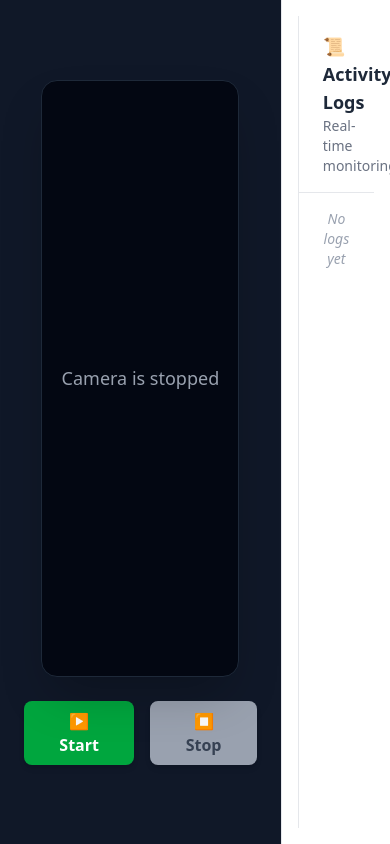
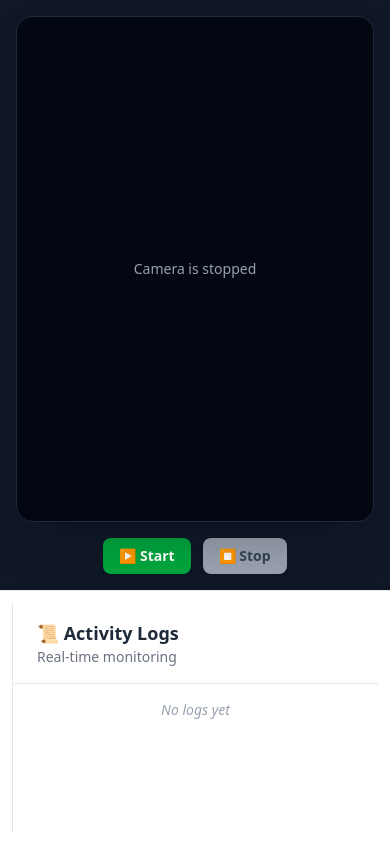
Before and after one commit to raviswamiii/Video-Proctoring-System, a React (Vite) app in the folder Frontend/: page /interview in a window 390 px wide. Built offline with nearby package versions, Linux system fonts and the light colour scheme.

Commit message:
objectDetection

```diff
--- a/Frontend/src/components/VideoFeed.jsx
+++ b/Frontend/src/components/VideoFeed.jsx
@@ -202,7 +202,6 @@ export const VideoFeed = ({ addLog, onRecordingReady, isRunning }) => {
 
     const startCamera = async () => {
       try {
-        // Start camera stream
         streamRef.current = await navigator.mediaDevices.getUserMedia({
           video: { width: 640, height: 480 },
           audio: true,
@@ -210,10 +209,9 @@ export const VideoFeed = ({ addLog, onRecordingReady, isRunning }) => {
 
         if (videoRef.current) {
           videoRef.current.srcObject = streamRef.current;
-          await videoRef.current.play(); // <-- important
+          await videoRef.current.play();
         }
 
-        // Recording setup
         mediaRecorderRef.current = new MediaRecorder(streamRef.current);
         chunksRef.current = [];
         mediaRecorderRef.current.ondataavailable = (e) => {
@@ -223,7 +221,6 @@ export const VideoFeed = ({ addLog, onRecordingReady, isRunning }) => {
           onRecordingReady(chunksRef.current);
         mediaRecorderRef.current.start();
 
-        // Detection loop
         const runLoop = async () => {
           if (!videoRef.current || !detectorRef.current) {
             requestAnimationFrame(runLoop);
@@ -247,7 +244,7 @@ export const VideoFeed = ({ addLog, onRecordingReady, isRunning }) => {
           );
           ctx.restore();
 
-          // Draw detections only when found
+          // Draw detections
           predictions.forEach((p) => {
             if (
               ["cell phone", "book", "laptop", "tablet", "paper"].includes(p.class)
@@ -281,7 +278,10 @@ export const VideoFeed = ({ addLog, onRecordingReady, isRunning }) => {
     };
 
     const stopAll = () => {
-      if (mediaRecorderRef.current && mediaRecorderRef.current.state !== "inactive") {
+      if (
+        mediaRecorderRef.current &&
+        mediaRecorderRef.current.state !== "inactive"
+      ) {
         mediaRecorderRef.current.stop();
       }
       if (streamRef.current) {
@@ -295,21 +295,25 @@ export const VideoFeed = ({ addLog, onRecordingReady, isRunning }) => {
   }, [isRunning, addLog, onRecordingReady]);
 
   return (
-    <div className="relative w-full h-full">
+    <div className="relative w-full h-full flex items-center justify-center bg-black">
       {loading && (
-        <div className="absolute top-0 left-0 w-full h-full flex items-center justify-center bg-black text-white">
+        <div className="absolute inset-0 flex items-center justify-center bg-black text-white text-base sm:text-lg">
           Loading object detector...
         </div>
       )}
-      {/* Raw video (hidden, unmirrored) */}
+
+      {/* Raw video (hidden) */}
       <video ref={videoRef} autoPlay playsInline muted className="hidden" />
-      {/* Canvas (mirrored preview + detections) */}
-      <canvas
-        ref={canvasRef}
-        width={640}
-        height={480}
-        className="w-full h-full object-contain bg-black"
-      />
+
+      {/* Responsive Canvas */}
+      <div className="w-full max-w-5xl aspect-video">
+        <canvas
+          ref={canvasRef}
+          width={640}
+          height={480}
+          className="w-full h-full rounded-lg shadow-lg object-contain"
+        />
+      </div>
     </div>
   );
 };
--- a/Frontend/src/pages/Interview.jsx
+++ b/Frontend/src/pages/Interview.jsx
@@ -4,9 +4,9 @@ import { LogsPanel } from "../components/LogsPanel";
 
 export const Interview = () => {
   const [logs, setLogs] = useState([]);
-  const [isRunning, setIsRunning] = useState(false); // camera ON/OFF
+  const [isRunning, setIsRunning] = useState(false);
   const [recordedChunks, setRecordedChunks] = useState([]);
-  const [showSave, setShowSave] = useState(false); // toggles Stop → Save
+  const [showSave, setShowSave] = useState(false);
 
   const addLog = (type) => {
     setLogs((prev) => [...prev, { type, timestamp: new Date().toISOString() }]);
@@ -14,12 +14,12 @@ export const Interview = () => {
 
   const handleStart = () => {
     setIsRunning(true);
-    setShowSave(false); // reset Save button
+    setShowSave(false);
   };
 
   const handleStop = () => {
     setIsRunning(false);
-    setShowSave(true); // show Save button
+    setShowSave(true);
   };
 
   const handleSave = () => {
@@ -35,40 +35,40 @@ export const Interview = () => {
 
     URL.revokeObjectURL(url);
     setRecordedChunks([]);
-    setShowSave(false); // reset
+    setShowSave(false);
   };
 
   return (
-    <div className="flex h-screen w-full bg-gray-100 relative">
+    <div className="flex flex-col lg:flex-row h-screen w-full bg-gray-100 relative">
       {/* Left: Video Section */}
-      <div className="flex-1 flex flex-col items-center justify-center bg-gray-900 p-6 relative">
-        <div className="w-[85%] h-[75%] rounded-2xl overflow-hidden shadow-2xl border border-gray-800 flex justify-center items-center bg-gray-950 relative">
+      <div className="flex-1 flex flex-col items-center justify-center bg-gray-900 p-4 sm:p-6 relative">
+        <div className="w-full sm:w-[90%] lg:w-[85%] h-[60vh] sm:h-[70vh] lg:h-[75%] rounded-2xl overflow-hidden shadow-2xl border border-gray-800 flex justify-center items-center bg-gray-950 relative">
           {isRunning ? (
             <>
               <VideoFeed
                 addLog={addLog}
                 onRecordingReady={setRecordedChunks}
-                isRunning={isRunning} // pass down state
+                isRunning={isRunning}
               />
-              {/* Recording badge */}
-              <div className="absolute top-4 left-4 bg-red-600 text-white px-3 py-1 rounded-lg text-sm font-semibold animate-pulse">
+              {/* Recording Badge */}
+              <div className="absolute top-3 left-3 sm:top-4 sm:left-4 bg-red-600 text-white px-2 sm:px-3 py-1 rounded-lg text-xs sm:text-sm font-semibold animate-pulse">
                 ● Recording is ON
               </div>
             </>
           ) : (
-            <p className="text-gray-400 text-lg">
+            <p className="text-gray-400 text-sm sm:text-lg text-center px-2">
               {showSave ? "Recording stopped" : "Camera is stopped"}
             </p>
           )}
         </div>
 
         {/* Controls */}
-        <div className="mt-6 flex gap-4">
+        <div className="mt-4 sm:mt-6 flex flex-wrap gap-3 sm:gap-4 justify-center">
           {/* Start Button */}
           <button
             onClick={handleStart}
             disabled={isRunning}
-            className={`px-6 py-2 rounded-lg font-semibold shadow-md transition ${
+            className={`px-4 sm:px-6 py-2 rounded-lg font-semibold shadow-md transition text-sm sm:text-base ${
               isRunning
                 ? "bg-gray-400 text-gray-700 cursor-not-allowed"
                 : "bg-green-600 hover:bg-green-700 text-white"
@@ -82,7 +82,7 @@ export const Interview = () => {
             <button
               onClick={handleStop}
               disabled={!isRunning}
-              className={`px-6 py-2 rounded-lg font-semibold shadow-md transition ${
+              className={`px-4 sm:px-6 py-2 rounded-lg font-semibold shadow-md transition text-sm sm:text-base ${
                 !isRunning
                   ? "bg-gray-400 text-gray-700 cursor-not-allowed"
                   : "bg-red-600 hover:bg-red-700 text-white"
@@ -93,7 +93,7 @@ export const Interview = () => {
           ) : (
             <button
               onClick={handleSave}
-              className="px-6 py-2 rounded-lg font-semibold shadow-md transition bg-blue-600 hover:bg-blue-700 text-white"
+              className="px-4 sm:px-6 py-2 rounded-lg font-semibold shadow-md transition bg-blue-600 hover:bg-blue-700 text-white text-sm sm:text-base"
             >
               💾 Save Recording
             </button>
@@ -102,8 +102,8 @@ export const Interview = () => {
       </div>
 
       {/* Right: Logs Section */}
-      <div className="w-[28%] h-full bg-white shadow-xl border-l border-gray-200 flex flex-col">
-        <div className="flex-1 overflow-y-auto p-4">
+      <div className="w-full lg:w-[28%] h-[35vh] lg:h-full bg-white shadow-xl border-t lg:border-t-0 lg:border-l border-gray-200 flex flex-col">
+        <div className="flex-1 overflow-y-auto p-3 sm:p-4">
           <LogsPanel logs={logs} />
         </div>
       </div>
```
